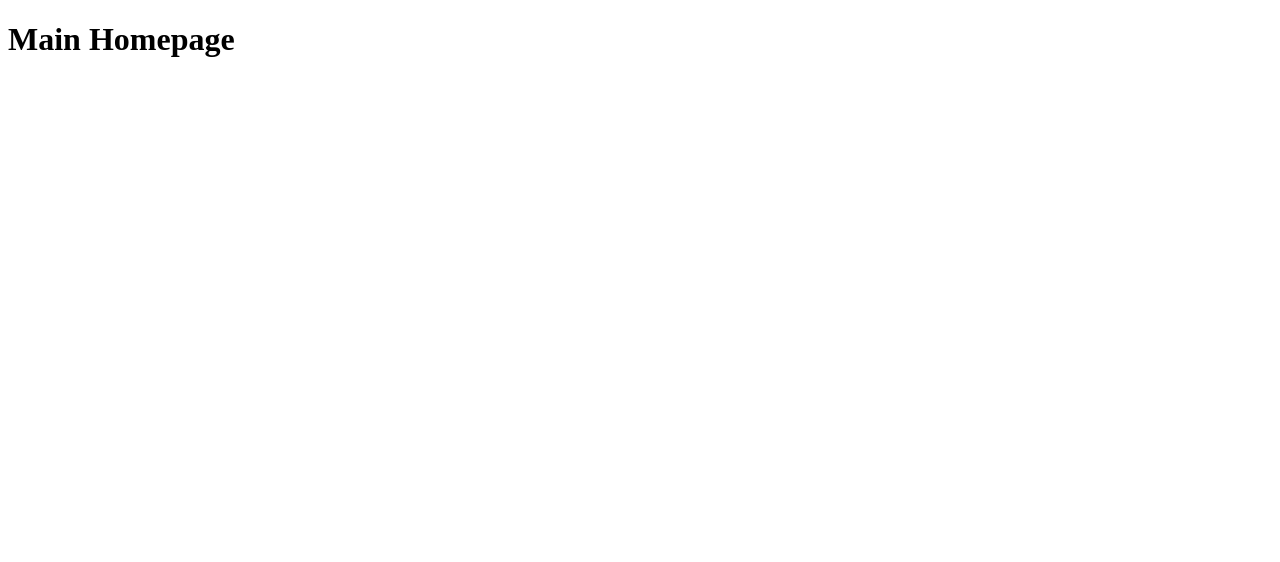
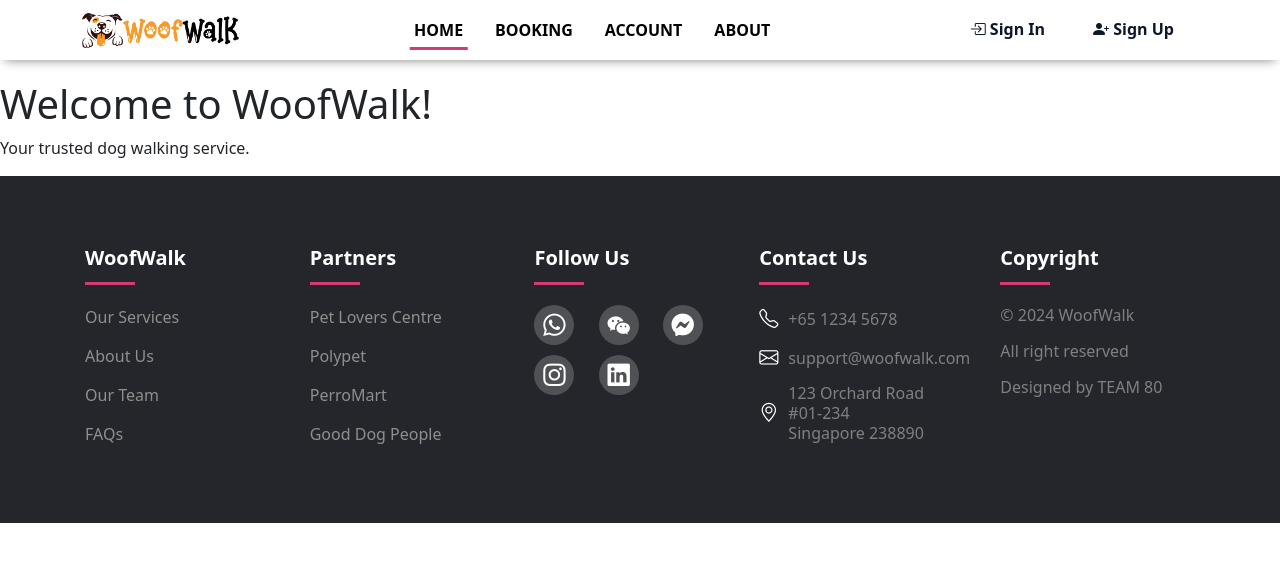
Before and after one commit to gnjx27/WoofWalk, a Node server app: page / in a window 1280 px wide. Before the commit the part shown is almost empty. Shown: the top 562 px of the page. Run offline with Node 20, Linux system fonts and the light colour scheme; some libraries are stand-ins or nearby versions.

Commit message:
Include navbar, footer with their css files, creation of each ejs pages (about, account, booking)

```diff
--- /dev/null
+++ b/public/footer.css
@@ -0,0 +1,117 @@
+/* General styling for the .row class */
+.row {
+    display: flex;
+    flex-wrap: wrap;
+    justify-content: space-between;
+  }
+
+  /* Styling for unordered lists in the footer */
+  footer ul {
+    list-style: none;
+    padding-left: 0;
+    margin: 0;
+  }
+
+  /* Footer background and padding */
+  .footer {
+    background-color: #24262b;
+    padding: 70px 0;
+  }
+
+  /* Footer column settings */
+  .footer-col {
+    flex: 1;
+    padding: 0 15px;
+    box-sizing: border-box;
+    min-width: none;
+  }
+
+  /* Footer column heading styling */
+  .footer-col h4 {
+    font-size: 20px;
+    color: #ffffff;
+    margin-bottom: 35px;
+    font-weight: 600;
+    position: relative;
+  }
+
+  /* Underline for footer column headings */
+  .footer-col h4::before {
+    content: "";
+    position: absolute;
+    left: 0;
+    bottom: -15px;
+    background-color: #d43b76;
+    height: 3px;
+    box-sizing: border-box;
+    width: 50px;
+  }
+
+  /* Margin for list items in footer columns */
+  .footer-col ul li:not(:last-child) {
+    margin-bottom: 15px;
+  }
+
+  /* Styling for links in footer columns */
+  .footer-col ul li a {
+    font-size: 16px;
+    color: white;
+    text-decoration: none;
+    font-weight: 500;
+    color: rgb(143, 143, 143);
+    display: block;
+    transition: all 0.3s ease;
+  }
+
+  /* Hover effect for links in footer columns */
+  .footer-col ul li a:hover {
+    color: white;
+    padding-left: 8px;
+  }
+
+  /* Styling for social media links in the footer */
+  .footer-col .social-links a {
+    display: inline-block;
+    height: 40px;
+    width: 40px;
+    background-color: rgba(255, 255, 255, 0.2);
+    margin: 0 20px 10px 0;
+    text-align: center;
+    line-height: 40px;
+    border-radius: 50%;
+    color: white;
+    transition: all 0.5s ease;
+    font-size: 1.4rem;
+  }
+
+  /* Hover effect for social media links */
+  .footer-col .social-links a:hover {
+    color: #24262b;
+    background-color: white;
+  }
+
+  /* Styling for paragraph text in footer columns */
+  .footer-col p {
+    color: grey;
+    line-height: 20px;
+  }
+
+  /* Styling for contact items */
+  .footer-col .contact-item {
+    display: flex;
+    align-items: center;
+    margin-bottom: 10px;
+  }
+
+  /* Icon styling for contact items */
+  .footer-col .contact-item i {
+    font-size: 1.2rem;
+    margin-right: 10px;
+    color: #ffffff;
+  }
+
+  /* Paragraph styling for contact items */
+  .footer-col .contact-item p {
+    color: grey;
+    margin: 0;
+  }
--- /dev/null
+++ b/public/navbar.css
@@ -0,0 +1,107 @@
+/* Navbar styling */
+.navbar {
+  background-color: white;
+  height: 60px;
+  box-shadow: grey 0 5px 10px -5px;
+}
+
+/* Logo */
+.logo {
+  max-height: 35px;
+}
+
+/* Navbar Links */
+.nav-link {
+  color: black;
+  font-weight: 600;
+  font-size: 16px;
+  position: relative;
+  transition: color 0.3s ease, background-color 0.3s ease;
+}
+
+.nav-link:hover,
+.nav-link.active {
+  color: #d43b76;
+}
+
+.nav-link::before {
+  position: absolute;
+  bottom: 0;
+  left: 50%;
+  transform: translateX(-50%);
+  content: "";
+  width: 0;
+  height: 3px;
+  background-color: #d43b76;
+  visibility: hidden;
+  transition: 0.3s ease-in-out;
+}
+
+.nav-link:hover::before,
+.nav-link.active::before {
+  width: 90%;
+  max-width: 80px;
+  visibility: visible;
+}
+/* @media (min-width: 991px) {
+  .nav-link::before {
+    position: absolute;
+    bottom: 0;
+    left: 50%;
+    transform: translateX(-50%);
+    content: "";
+    width: 0;
+    height: 3px;
+    background-color: #d43b76;
+    visibility: hidden;
+    transition: 0.3s ease-in-out;
+  }
+
+  .nav-link:hover::before,
+  .nav-link.active::before {
+    width: 90%;
+    visibility: visible;
+  }
+} */
+
+/* Navbar Toggler */
+.navbar-toggler {
+  border: none;
+  font-size: 1.25rem;
+}
+
+.navbar-toggler:focus,
+.btn-close:focus {
+  box-shadow: none;
+  outline: none;
+}
+
+/* Button Styles */
+.custom-btn {
+  background-color: #fff;
+  border-radius: 1rem;
+  box-sizing: border-box;
+  color: #0d172a;
+  cursor: pointer;
+  display: inline-block;
+  font-weight: 600;
+  line-height: 1;
+  padding: 0.7rem 1rem;
+  text-align: center;
+  text-decoration: none;
+  transition: all 0.1s cubic-bezier(0.4, 0, 0.2, 1);
+  user-select: none;
+  -webkit-user-select: none;
+  touch-action: manipulation;
+}
+
+/* Hover Effects */
+.custom-btn:hover {
+  background-color: #1d2532;
+  color: white;
+}
+
+/* Main Content */
+main {
+  padding-top: 80px;
+}
--- a/routes/routes.js
+++ b/routes/routes.js
@@ -1,16 +1,41 @@
-// imports
 const express = require('express');
 
 const router = express.Router();
 
-router.get("/", (req, res) => {
-    res.render("index.ejs", {
-        partial: "homepage"
+router.get('/', (req, res) => {
+    res.render('index', {
+        title: 'Home - WoofWalk',
+        currentPage: 'home',
+        body: 'homepage'
     });
 });
 
-router.post("/getUsers", (req, res) => {
-    res.send(req.body)
+router.get('/booking', (req, res) => {
+    res.render('index', {
+        title: 'Booking - WoofWalk',
+        currentPage: 'booking',
+        body: 'booking'
+    });
+});
+
+router.get('/account', (req, res) => {
+    res.render('index', {
+        title: 'Account - WoofWalk',
+        currentPage: 'account',
+        body: 'account'
+    });
+});
+
+router.get('/about', (req, res) => {
+    res.render('index', {
+        title: 'About - WoofWalk',
+        currentPage: 'about',
+        body: 'about'
+    });
+});
+
+router.post('/getUsers', (req, res) => {
+    res.send(req.body);
 });
 
 module.exports = router;
--- /dev/null
+++ b/views/about.ejs
@@ -0,0 +1,2 @@
+<h1>About Us</h1>
+<p>Learn more about WoofWalk.</p>
--- /dev/null
+++ b/views/account.ejs
@@ -0,0 +1,2 @@
+<h1>Account Page</h1>
+<p>Manage your account details here.</p>
--- /dev/null
+++ b/views/booking.ejs
@@ -0,0 +1,2 @@
+<h1>Booking Page</h1>
+<p>Book your dog walking session here.</p>
--- a/views/homepage.ejs
+++ b/views/homepage.ejs
@@ -1 +1,2 @@
-<h1>Main Homepage</h1>
+<h1>Welcome to WoofWalk!</h1>
+<p>Your trusted dog walking service.</p>
--- a/views/index.ejs
+++ b/views/index.ejs
@@ -1,14 +1,43 @@
 <!DOCTYPE html>
 <html lang="en">
-    <head>
-        <link rel="stylesheet" href="/main.css">
-        <title>WoofWalk</title>
-    </head>
-    <body>
-        <nav></nav>
-        <main>
-            <%- include(partial) %>
-        </main>
-    </body>
-    <footer></footer>
+  <head>
+    <meta charset="UTF-8" />
+    <meta name="viewport" content="width=device-width, initial-scale=1.0" />
+    <title>WoofWalk</title>
+
+    <!-- Bootstrap CSS -->
+    <link
+      href="https://cdn.jsdelivr.net/npm/bootstrap@5.3.3/dist/css/bootstrap.min.css"
+      rel="stylesheet"
+      integrity="sha384-QWTKZyjpPEjISv5WaRU9OFeRpok6YctnYmDr5pNlyT2bRjXh0JMhjY6hW+ALEwIH"
+      crossorigin="anonymous"
+    />
+
+    <!-- Bootstrap Icons CSS -->
+    <link
+      rel="stylesheet"
+      href="https://cdnjs.cloudflare.com/ajax/libs/bootstrap-icons/1.9.1/font/bootstrap-icons.min.css"
+    />
+
+    <!-- Custom CSS -->
+    <link rel="stylesheet" href="/navbar.css" />
+    <link rel="stylesheet" href="/footer.css" />
+  </head>
+
+  <body>
+    <!-- Include the navbar -->
+    <%- include('partials/navbar') %>
+
+    <main><%- include(body) %></main>
+
+    <!-- Include the footer -->
+    <%- include('partials/footer') %>
+
+    <!-- Bootstrap JS -->
+    <script
+      src="https://cdn.jsdelivr.net/npm/bootstrap@5.3.3/dist/js/bootstrap.bundle.min.js"
+      integrity="sha384-YvpcrYf0tY3lHB60NNkmXc5s9fDVZLESaAA55NDzOxhy9GkcIdslK1eN7N6jIeHz"
+      crossorigin="anonymous"
+    ></script>
+  </body>
 </html>
--- /dev/null
+++ b/views/partials/footer.ejs
@@ -0,0 +1,65 @@
+<footer class="footer" role="contentinfo">
+    <div class="container">
+      <div class="row">
+        <div class="footer-col">
+          <h4>WoofWalk</h4>
+          <ul>
+            <li><a href="#">Our Services</a></li>
+            <li><a href="#">About Us</a></li>
+            <li><a href="#">Our Team</a></li>
+            <li><a href="#">FAQs</a></li>
+          </ul>
+        </div>
+        <div class="footer-col">
+          <h4>Partners</h4>
+          <ul>
+            <li><a href="https://www.petloverscentre.com/">Pet Lovers Centre</a></li>
+            <li><a href="https://www.polypet.com.sg/">Polypet</a></li>
+            <li><a href="https://perromart.com.sg/">PerroMart</a></li>
+            <li><a href="https://gooddogpeople.com/">Good Dog People</a></li>
+          </ul>
+        </div>
+        <div class="footer-col">
+          <h4>Follow Us</h4>
+          <div class="social-links">
+            <a href="https://web.whatsapp.com/" aria-label="WhatsApp">
+              <i class="bi bi-whatsapp"></i>
+            </a>
+            <a href="https://web.wechat.com/" aria-label="Wechat">
+              <i class="bi bi-wechat"></i>
+            </a>
+            <a href="https://www.messenger.com/" aria-label="Messenger">
+              <i class="bi bi-messenger"></i>
+            </a>
+            <a href="https://www.instagram.com" aria-label="Instagram">
+              <i class="bi bi-instagram"></i>
+            </a>
+            <a href="https://www.linkedin.com" aria-label="LinkedIn">
+              <i class="bi bi-linkedin"></i>
+            </a>
+          </div>
+        </div>
+        <div class="footer-col">
+          <h4>Contact Us</h4>
+          <div class="contact-item">
+            <i class="bi bi-telephone"></i>
+            <p>+65 1234 5678</p>
+          </div>
+          <div class="contact-item">
+            <i class="bi bi-envelope"></i>
+            <p>support@woofwalk.com</p>
+          </div>
+          <div class="contact-item">
+            <i class="bi bi-geo-alt"></i>
+            <p>123 Orchard Road<br>#01-234<br>Singapore 238890</p>
+          </div>
+        </div>
+        <div class="footer-col">
+          <h4>Copyright</h4>
+          <p>&copy; 2024 WoofWalk</p>
+          <p>All right reserved</p>
+          <p>Designed by TEAM 80</p>
+        </div>
+      </div>
+    </div>
+  </footer>
--- /dev/null
+++ b/views/partials/navbar.ejs
@@ -0,0 +1,48 @@
+<nav class="navbar navbar-expand-lg fixed-top">
+    <div class="container">
+        <!-- Logo Link -->
+        <a class="navbar-brand" href="/">
+            <img src="/logo1.png" alt="WoofWalk Logo" class="logo" />
+        </a>
+        <div class="offcanvas offcanvas-end" tabindex="-1" id="offcanvasNavbar" aria-labelledby="offcanvasNavbarLabel">
+            <div class="offcanvas-header">
+                <!-- Offcanvas Logo Link -->
+                <a class="offcanvas-title" id="offcanvasNavbarLabel" href="/">
+                    <img src="/logo1.png" alt="WoofWalk Logo" class="logo" />
+                </a>
+                <button type="button" class="btn-close" data-bs-dismiss="offcanvas" aria-label="Close"></button>
+            </div>
+            <div class="offcanvas-body">
+                <ul class="navbar-nav justify-content-center flex-grow-1 pe-3">
+                    <li class="nav-item">
+                        <a class="nav-link mx-lg-2 <% if (currentPage === 'home') { %> active <% } %>" aria-current="page" href="/"><center>HOME</center></a>
+                    </li>
+                    <li class="nav-item">
+                        <a class="nav-link mx-lg-2 <% if (currentPage === 'booking') { %> active <% } %>" href="/booking"><center>BOOKING</center></a>
+                    </li>
+                    <li class="nav-item">
+                        <a class="nav-link mx-lg-2 <% if (currentPage === 'account') { %> active <% } %>" href="/account"><center>ACCOUNT</center></a>
+                    </li>
+                    <li class="nav-item">
+                        <a class="nav-link mx-lg-2 <% if (currentPage === 'about') { %> active <% } %>" href="/about"><center>ABOUT</center></a>
+                    </li>
+                </ul>
+                <ul class="navbar-nav d-flex justify-content-end">
+                    <li class="nav-item">
+                        <a href="/sign-in" class="custom-btn d-block mx-lg-2">
+                            <i class="bi bi-box-arrow-in-right"></i> Sign In
+                        </a>
+                    </li>
+                    <li class="nav-item">
+                        <a href="/sign-up" class="custom-btn d-block mx-lg-2">
+                            <i class="bi bi-person-plus-fill"></i> Sign Up
+                        </a>
+                    </li>
+                </ul>
+            </div>
+        </div>
+        <button class="navbar-toggler" type="button" data-bs-toggle="offcanvas" data-bs-target="#offcanvasNavbar" aria-controls="offcanvasNavbar" aria-label="Toggle navigation">
+            <span class="navbar-toggler-icon"></span>
+        </button>
+    </div>
+</nav>
```
Also changed, not shown: public/logo1.png (added), public/logo2.png (added).
